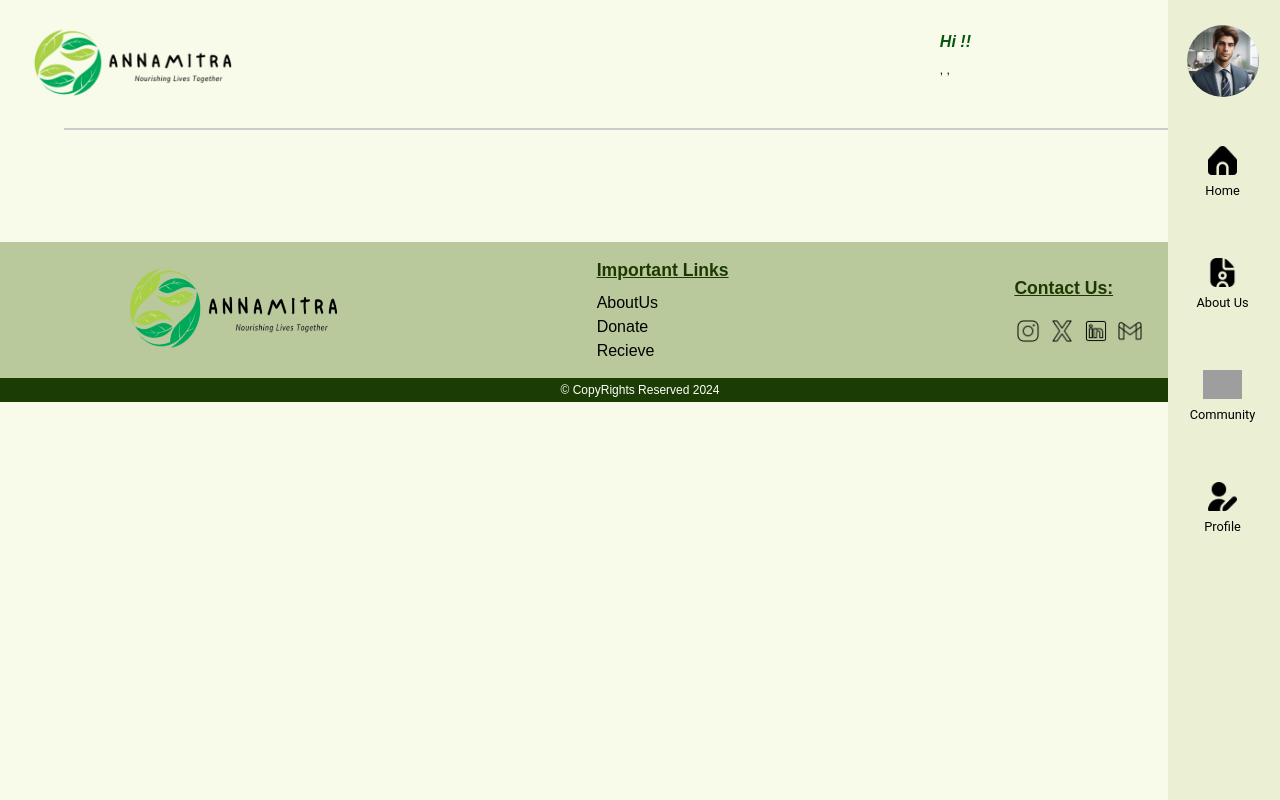
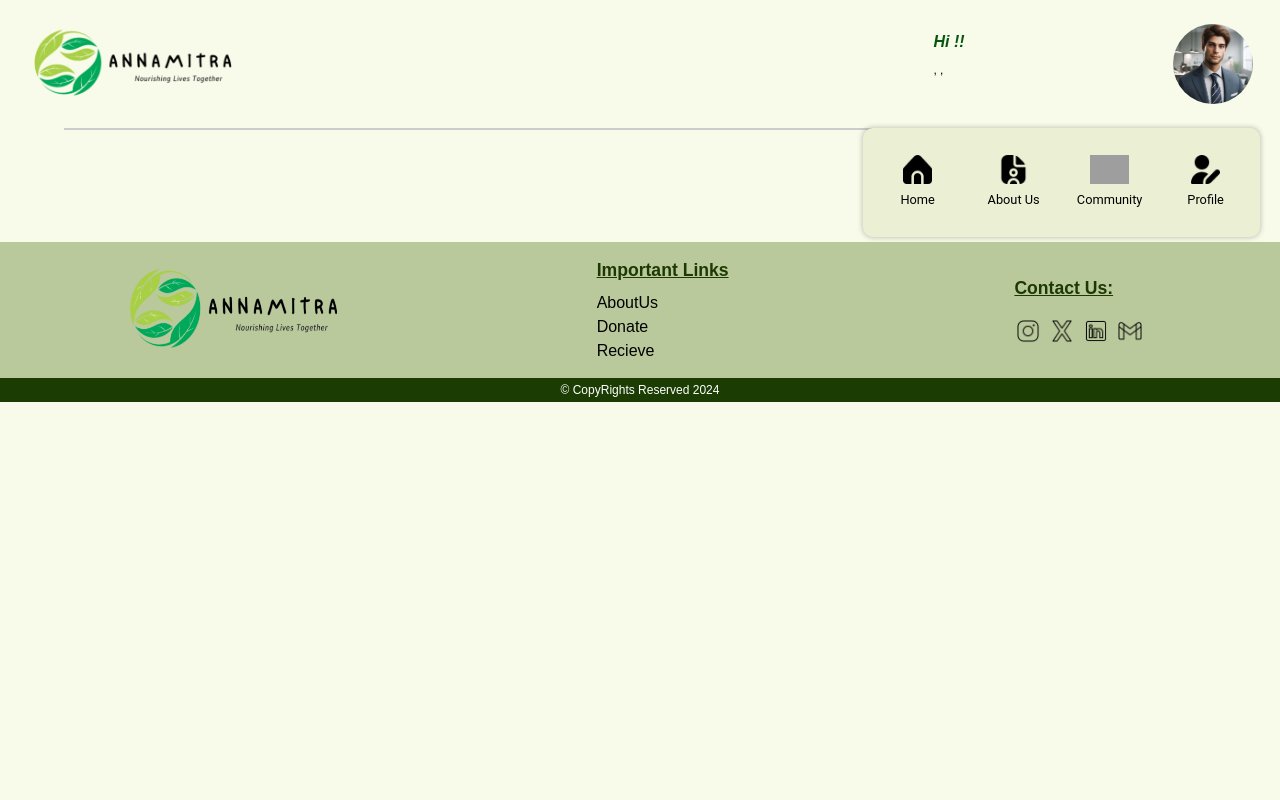
Before and after one commit to krishaga/Annamitra, a React (Vite) app in the folder frontend/: page / in a window 1280 px wide. Both pictures are taken after a click on the picture 1216 px from the left and 60 px from the top of the page. Built offline with nearby package versions, Linux system fonts and the light colour scheme; no server answers; grey boxes are pictures that could not be loaded.

Commit message:
refactor: sidebar style
Co-authored-by: Md Aafaque Tabish <md-aafaque@users.noreply.github.com>

```diff
--- a/frontend/src/components/Navbar.jsx
+++ b/frontend/src/components/Navbar.jsx
@@ -89,16 +89,8 @@ function Navbar() {
                     </div>
                     <div
                         className="sidebar"
-                        style={{ display: elementVisible ? "block" : "none" }}
+                        style={{ display: elementVisible ? "flex" : "none" }}
                     >
-                        <div className="top-sidebar-link">
-                            <img
-                                className="profile-img"
-                                src="../assets/images/profilepic.jpeg"
-                                alt="hi"
-                                onClick={toggledisplay}
-                            />
-                        </div>
                         <div
                             className="sidebar-link"
                             onClick={() => {
--- a/frontend/src/styles/navbar.css
+++ b/frontend/src/styles/navbar.css
@@ -62,8 +62,8 @@
 .profile img {
     flex: 1;
     border-radius: 50px;
-    width: 4.5rem;
-    height: 4.5rem;
+    width: 5rem;
+    height: 5rem;
 }
 
 .linebreak {
@@ -74,22 +74,23 @@
 }
 
 .sidebar {
-    position: fixed;
-    right: 0;
-    bottom: 0;
-    top: 0;
+    position: absolute;
+    right: 20px;
+    top: 128px;
     background-color: #ebf0d4;
-    width: 7rem;
+    border-radius: 10px;
+    box-shadow: 0px 0px 5px 1px rgb(0, 0, 0, 0.2);
     z-index: 2;
-    padding-top: 5px;
-    padding-right: 3px;
+    padding: 0.4em;
 }
 .sidebar-link {
-    height: 7rem;
+    height: 6rem;
+    width: 6rem;
     display: flex;
     justify-content: center;
     align-items: center;
     flex-direction: column;
+    /* margin-right: 2rem; */
 }
 
 .sidebar .profile-img {
```
